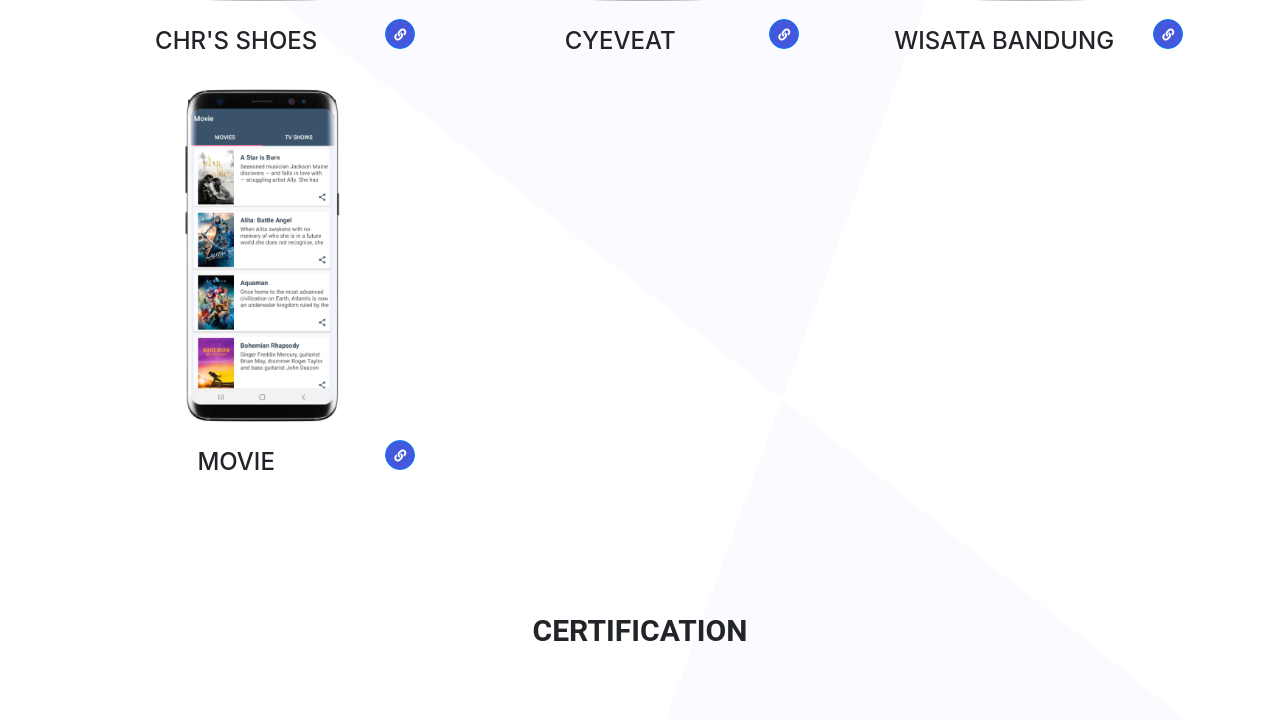
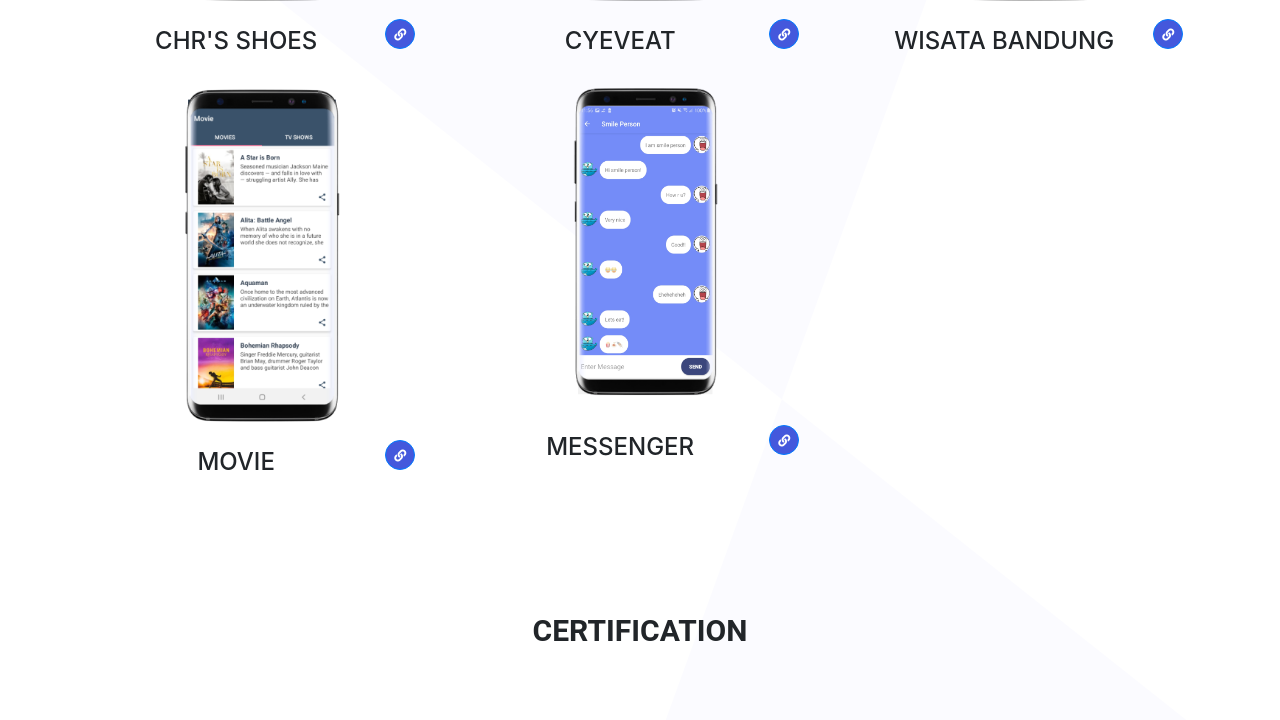
Before and after one commit to christinayuanita/christinayuanita.github.io, a plain HTML site: page index.html in a window 1280 px wide. Shown: the part 2882-3602 px from the top of the page. Drawn offline with Linux system fonts and the light colour scheme.

Commit message:
update portfolio

```diff
--- a/index.html
+++ b/index.html
@@ -412,6 +412,21 @@
                             </div>
                         </div>
                     </div>
+                    <div class="col-lg-4 col-md-6 col-sm-12 element-item upcoming">
+                        <div class="my-project">
+                            <div class="img">
+                                <a class="test-popup-link" href="./img/portfolio/messenger portfolio.png">
+                                    <img src="./img/portfolio/messenger.png" alt="portfolio-4" class="img-fluid">
+                                </a>
+                                <a href="https://github.com/christinayuanita/Messenger" target="_blank" >
+                                    <button type="button" class="btn btn-primary btn-circle float-right"><i class="fa fa-link"></i></button>
+                                </a>
+                            </div>
+                            <div class="title py-4">
+                                <h4 class="text-uppercase text-center">MESSENGER</h4>
+                            </div>
+                        </div>
+                    </div>
                 </div>
             </div>
         </section>
```
Also changed, not shown: img/portfolio/messenger portfolio.png (added), img/portfolio/messenger.png (added).
